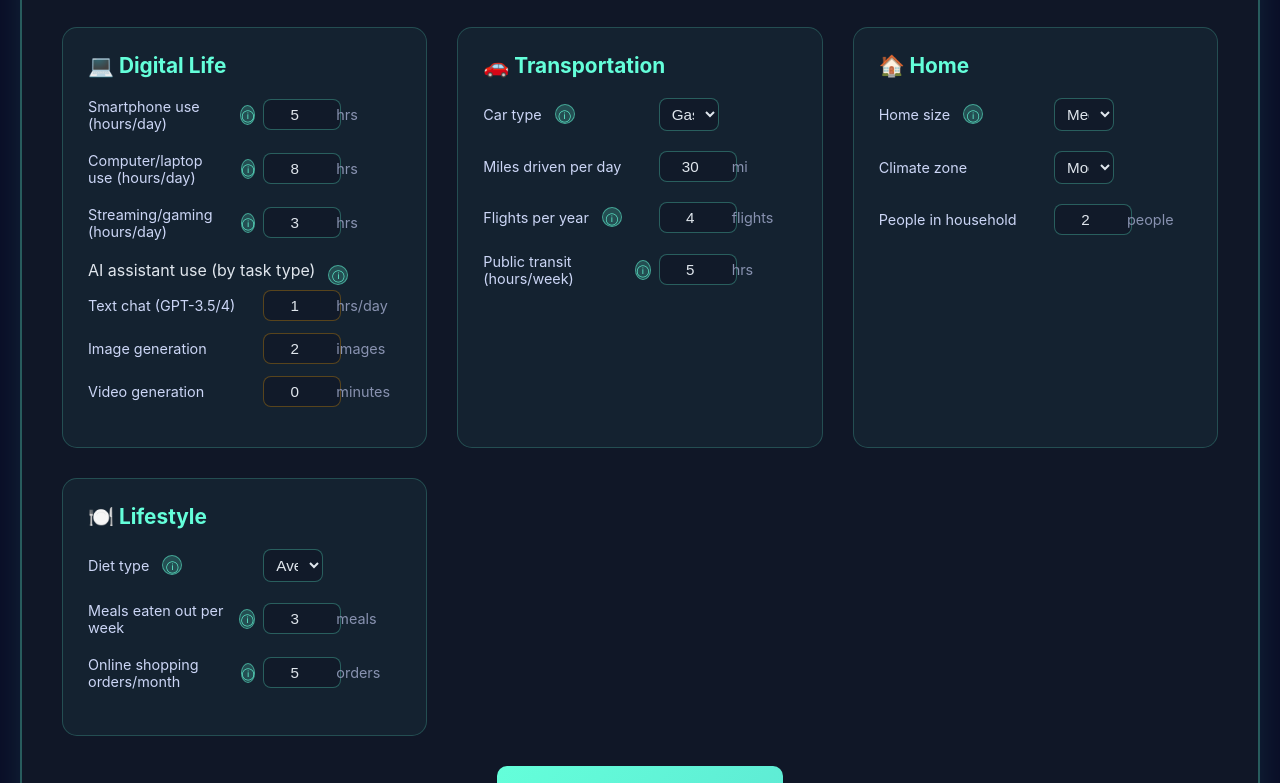
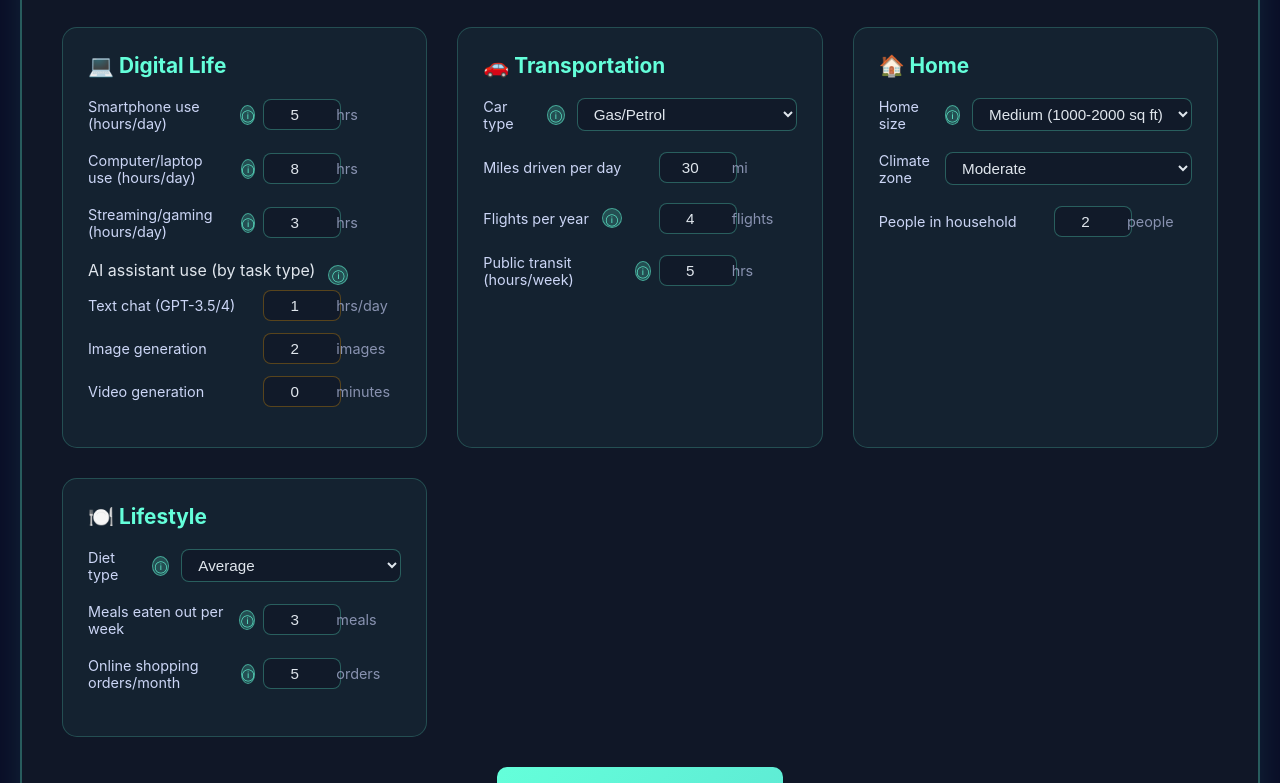
Before and after one commit to Bear-Eddy/energycalc, a plain HTML site: page index.html in a window 1280 px wide. Shown: the part 778-1561 px from the top of the page. Drawn offline with nearby package versions, Linux system fonts and the light colour scheme.

Commit message:
Make dropdown selects wider for better text readability
- Dropdowns now have minimum width of 220px
- Different grid layout for select vs input elements
- Select elements use auto-width with min/max constraints
- Added extra padding to select elements for better appearance
- Uses CSS :has() selector to automatically detect select elements

```diff
--- a/styles.css
+++ b/styles.css
@@ -284,6 +284,12 @@ canvas {
     gap: 8px;
 }
 
+/* Special layout for groups with select elements */
+.input-group:has(select) {
+    grid-template-columns: 1fr auto;
+    gap: 12px;
+}
+
 .input-group label {
     color: #ccd6f6;
     font-size: 0.9em;
@@ -305,8 +311,11 @@ canvas {
 }
 
 .input-group select {
-    width: 100%;
+    width: auto;
+    min-width: 220px;
+    max-width: 300px;
     text-align: left;
+    padding: 6px 12px;
 }
 
 .input-group input:focus,
```
